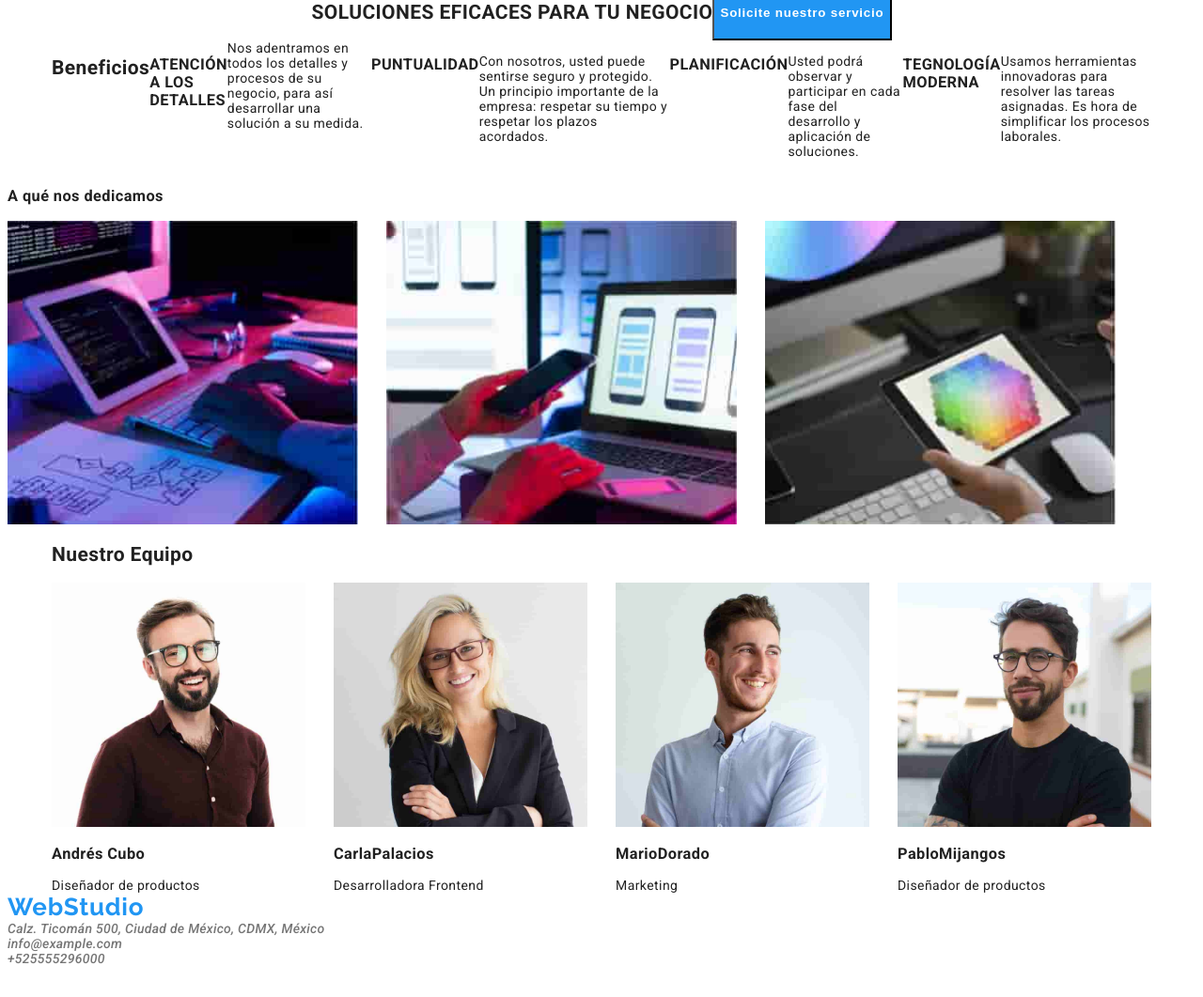
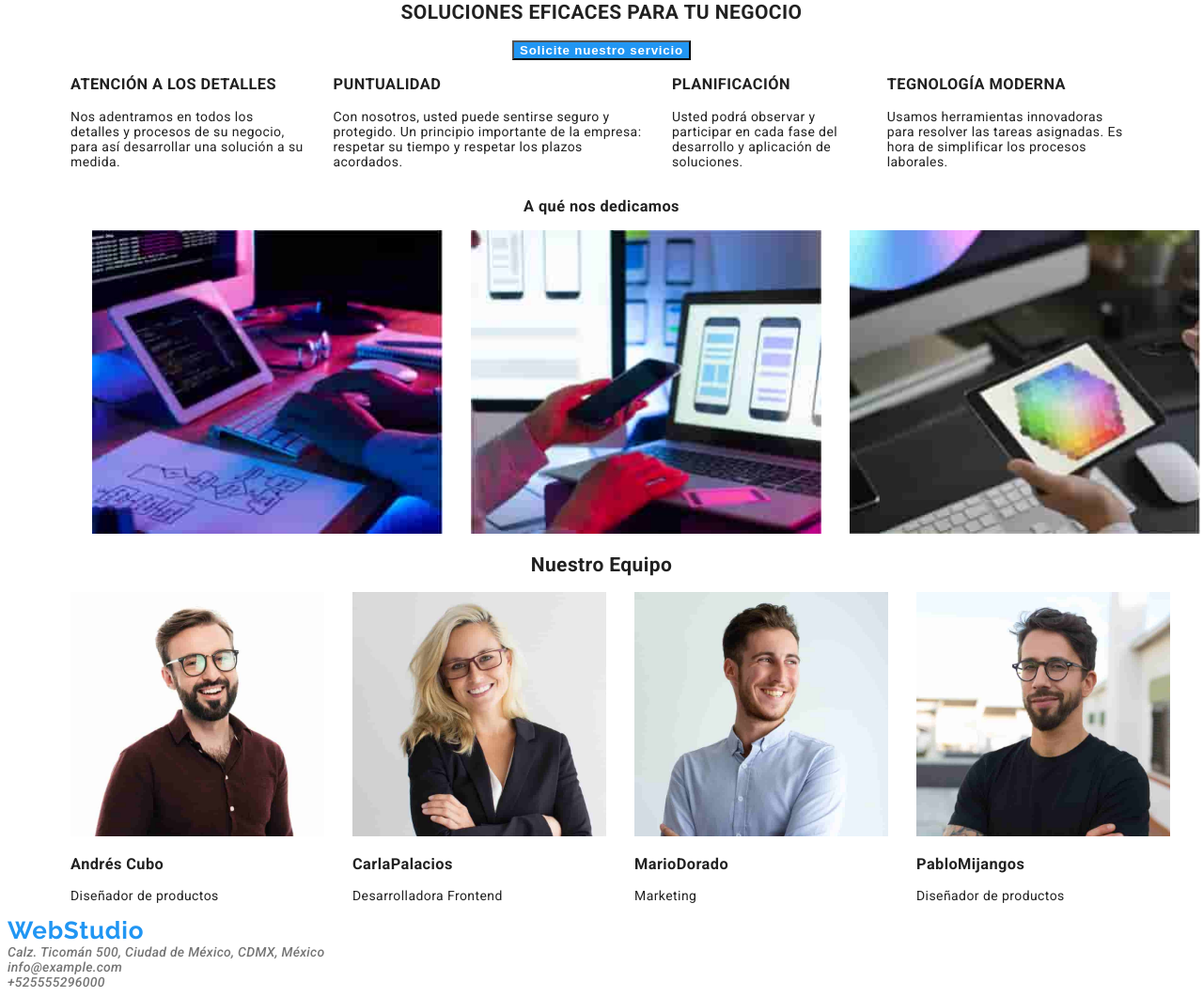
Before and after one commit to sergioamaya11/goit-markup-hw-03, a plain HTML site: page index.html in a window 1280 px wide. Shown: the part 54-1115 px from the top of the page at 94% size. Before the commit the page ends 1090 px from the top, so only its background shows below. Drawn offline with Linux system fonts and the light colour scheme.

Commit message:
modifique el orden de la página en css

```diff
--- a/css/styles.css
+++ b/css/styles.css
@@ -47,6 +47,7 @@
      font-weight: 500;
      letter-spacing: 0.02em;
     }
+
     .nav__list_item1{
       color: #212121;
       font-weight: 500;
@@ -122,7 +123,7 @@
           .container {
             width: 1200px;
             margin: 0 auto;
-            padding: 0 15px;
+            padding: 0 35px;
           }
 
 
@@ -132,16 +133,23 @@
             justify-content: space-between;
           }
 
-
+         .navigation{
+          display: flex;
+          align-items: center;
+          gap: 90px;
+         }
           .button{
             display: flex;
             justify-content: center;
             gap: 50px;
           }
-          .p_header{
-            padding: 10px;
+          .p_service{
+            padding: 0 90px;
           }
 
+         .p_soluciones{
+          padding:  80px;
+         }
 
           .espacio{
             display: flex;
@@ -155,8 +163,7 @@
             gap: 30px;
           }
 
-          .service{
-
+          .service {
             display: flex;
             flex-wrap: wrap;
             flex-basis: calc((100% -30px *2)/3);
@@ -165,11 +172,25 @@
 
           .service__container{
             display: flex;
+            justify-content: space-between;
+            gap: 30px;
           }
 
           .button__container{
             display: flex;
-            flex-wrap: wrap;
+            flex-direction: column;
             justify-content: center;
+            align-items: center;
+            height: 100%;
 
           }
+
+          .task{
+            display: flex;
+            justify-content: space-around;
+          }
+
+          .work{
+            display: flex;
+            justify-content: space-around;
+          }
--- a/index.html
+++ b/index.html
@@ -6,10 +6,11 @@
     <title>Document</title>
     <link rel="stylesheet" href="./css/styles.css"
     >
+</head>
 <body>
 <main>
     <header class=" container navigation__container ">
-        <nav class="container navigation__container ">
+        <nav class="  navigation ">
                 <a class="logo" href="./index.html">WebStudio</a>
                 <ul class="nav__list">
                 <li>
@@ -31,62 +32,70 @@
      <section class="hero">
         <div class="container button__container">
         <h1>SOLUCIONES EFICACES PARA TU NEGOCIO</h1>
-        <button class="button__service">Solicite nuestro servicio</button>
+        <button type="button" class="button__service">Solicite nuestro servicio</button>
         </div>
      </section>
 
 
 </main>
-<section>
-    <div class= "container service__container">
-     <h2 style="display:flex">Beneficios</h2>
-    <h3>ATENCIÓN A LOS DETALLES</h3 <p>Nos adentramos en todos los detalles y procesos de su negocio, para así desarrollar
+<section class="container service__container">
+
+    <h2 style="display:none">Beneficios</h2>
+    <ul class="service__container">
+        <li>
+            <h3>ATENCIÓN A LOS DETALLES</h3 <p>Nos adentramos en todos los detalles y procesos de su negocio, para así
+            desarrollar
             una solución a su medida.</p>
+        </li>
+        <li>
             <h3>PUNTUALIDAD</h3>
-    <p>Con nosotros, usted puede sentirse seguro y protegido. Un principio importante de la empresa: respetar su tiempo y
-        respetar los plazos acordados.</p>
+            <p>Con nosotros, usted puede sentirse seguro y protegido. Un principio importante de la empresa: respetar su tiempo y respetar los plazos acordados.</p>
+        </li>
+        <li>
             <h3>PLANIFICACIÓN</h3>
             <p>Usted podrá observar y participar en cada fase del desarrollo y aplicación de soluciones.</p>
+        </li>
+        <li>
             <h3>TEGNOLOGÍA MODERNA</h3>
             <p>Usamos herramientas innovadoras para resolver las tareas asignadas. Es hora de simplificar los procesos laborales.</p>
-    </div>
-    <div>
-        <h3>A qué nos dedicamos</h3>
-        <ul class="espacio">
+        </li>
+    </ul>
+</section>
+    <section>
+        <h3 class="task">A qué nos dedicamos</h3>
+        <ul class="espacio p_service">
             <li><img src="./img/espacio_de_trabajo_1.jpg" alt="Nuestroespaciodetrabajo1" width="373"></li>
             <li><img src="./img/espacio_de_trabajo_2.jpg" alt="Nuestroespaciodetrabajo2" width="373"></li>
             <li><img src="./img/espacio_de_trabajo_3.jpg" alt="Nuestroespaciodetrabajo3" width="373"></li>
         </ul>
-    </div>
     </section>
-<section>
+
     <div class="container">
-    <h2>Nuestro Equipo</h2>
-    <ul class="team">
+    <h2 class="work ">Nuestro Equipo</h2>
+    <ul class="team ">
         <li>
             <img src="./img/andrés_cubo.jpg" alt="Empleado 1" width="270">
             <h3>Andrés Cubo</h3>
-            <span>Diseñador de productos</span>
+            <p>Diseñador de productos</p>
         </li>
         <li>
             <img src="./img/carla_palacios.jpg" alt="Empleado 2" width="270">
             <h3>CarlaPalacios</h3>
-            <span>Desarrolladora Frontend</span>
+            <p>Desarrolladora Frontend</p>
         </li>
         <li>
             <img src="./img/mario_dorado.jpg" alt="Empleado 3" width="270">
             <h3>MarioDorado</h3>
-            <span>Marketing</span>
+            <p>Marketing</p>
         </li>
         <li>
             <img src="./img/pablo_mijangos.jpg" alt="Empleado 4" width="270">
             <h3>PabloMijangos</h3>
-            <span>Diseñador de productos</span>
+            <p>Diseñador de productos</p>
         </li>
     </ul>
     </div>
 </section>
-<section>
     <footer>
         <a class="logo">WebStudio</a>
         <address>
@@ -97,6 +106,5 @@
             </ul>
         </address>
     </footer>
-</section>
 </body>
 </html>
```
Also changed, not shown: portfolio.html (+2 -2 lines). Lines whose indentation alone changed are shown as unchanged.
